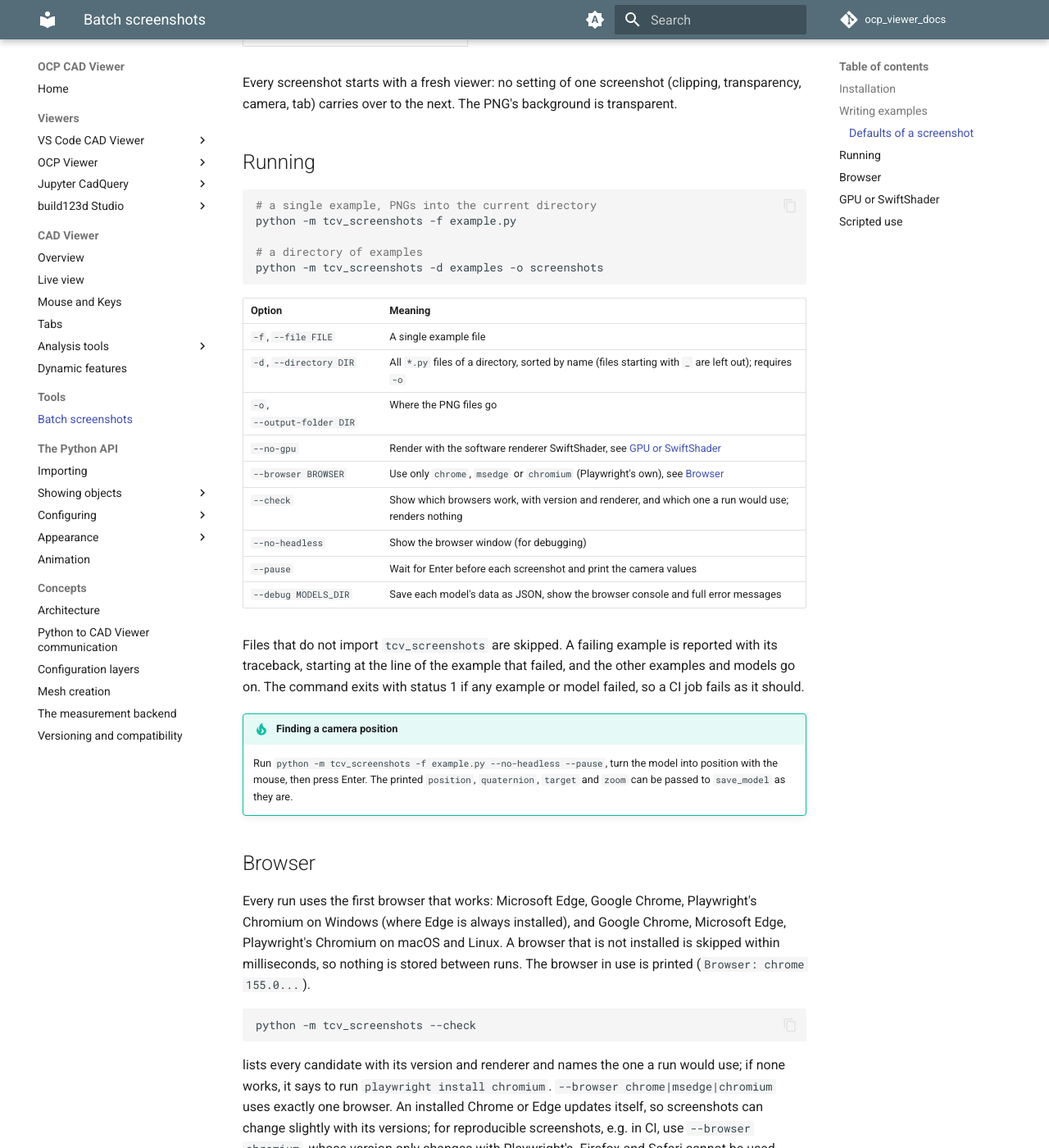
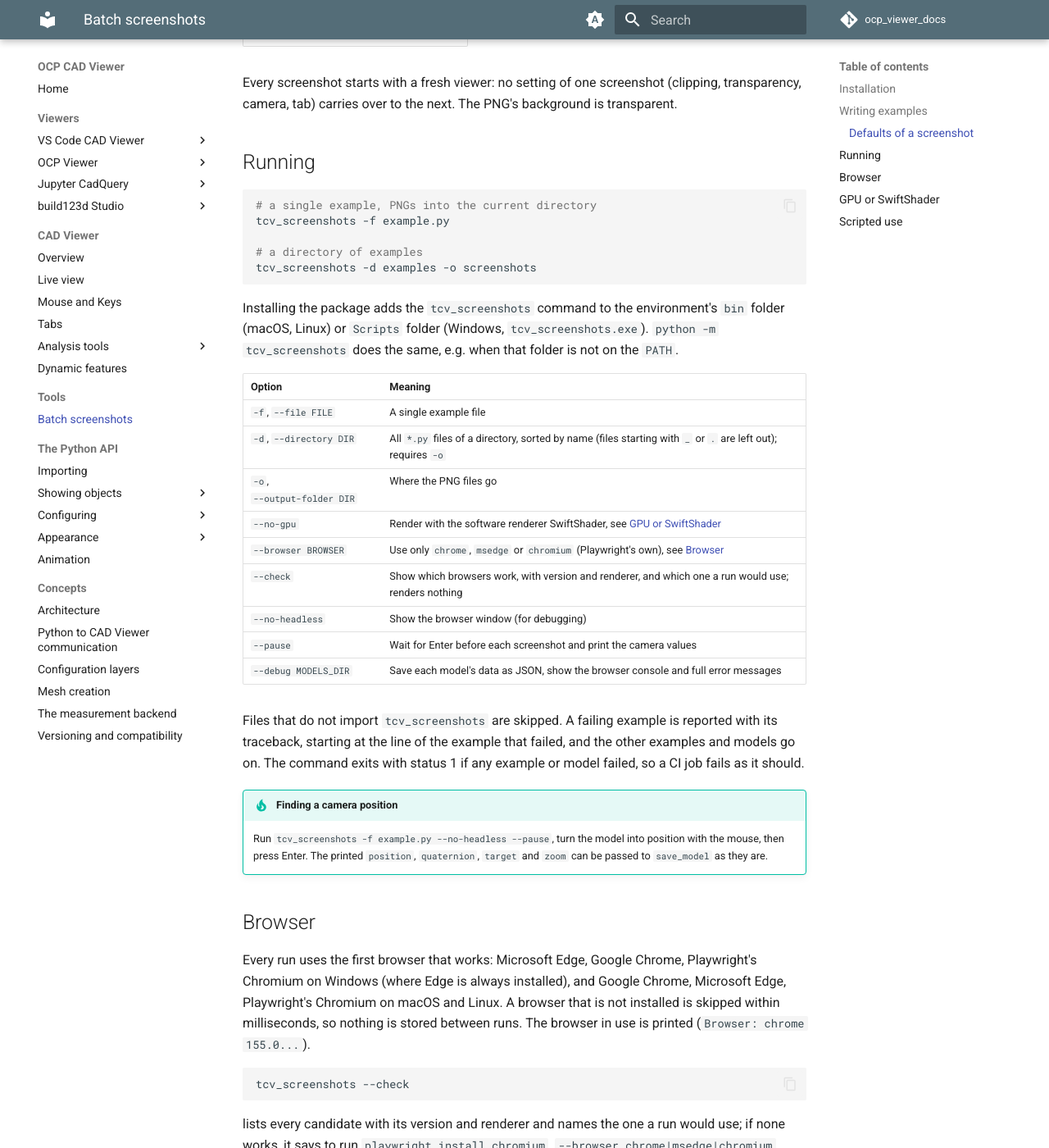
Before and after one commit to bernhard-42/ocp_viewer_docs, an MkDocs documentation site: the page built from docs/tools/tcv_screenshots.md, in a window 1280 px wide and 1400 px high, scrolled down 2376 px. Shown: the whole window at 82% size. Built offline with MkDocs 1.6.1 and Material for MkDocs 9.7.7, drawn with Linux system fonts in a browser that asks for light colours; comment, search, counter and statistics services are not loaded; some of the changed text lies outside the part shown.

Commit message:
Batch screenshots: the tcv_screenshots command
Co-Authored-By: Claude Opus 5.5 <noreply@anthropic.com>

````diff
--- a/docs/tools/tcv_screenshots.md
+++ b/docs/tools/tcv_screenshots.md
@@ -88,16 +88,18 @@ Every screenshot starts with a fresh viewer: no setting of one screenshot (clipp
 
 ```bash
 # a single example, PNGs into the current directory
-python -m tcv_screenshots -f example.py
+tcv_screenshots -f example.py
 
 # a directory of examples
-python -m tcv_screenshots -d examples -o screenshots
+tcv_screenshots -d examples -o screenshots
 ```
+
+Installing the package adds the `tcv_screenshots` command to the environment's `bin` folder (macOS, Linux) or `Scripts` folder (Windows, `tcv_screenshots.exe`). `python -m tcv_screenshots` does the same, e.g. when that folder is not on the `PATH`.
 
 | Option                     | Meaning |
 | -------------------------- | ------- |
 | `-f`, `--file FILE`        | A single example file |
-| `-d`, `--directory DIR`    | All `*.py` files of a directory, sorted by name (files starting with `_` are left out); requires `-o` |
+| `-d`, `--directory DIR`    | All `*.py` files of a directory, sorted by name (files starting with `_` or `.` are left out); requires `-o` |
 | `-o`, `--output-folder DIR` | Where the PNG files go |
 | `--no-gpu`                 | Render with the software renderer SwiftShader, see [GPU or SwiftShader](#gpu-or-swiftshader) |
 | `--browser BROWSER`        | Use only `chrome`, `msedge` or `chromium` (Playwright's own), see [Browser](#browser) |
@@ -110,14 +112,14 @@ Files that do not import `tcv_screenshots` are skipped. A failing example is rep
 
 !!! tip "Finding a camera position"
 
-    Run `python -m tcv_screenshots -f example.py --no-headless --pause`, turn the model into position with the mouse, then press Enter. The printed `position`, `quaternion`, `target` and `zoom` can be passed to `save_model` as they are.
+    Run `tcv_screenshots -f example.py --no-headless --pause`, turn the model into position with the mouse, then press Enter. The printed `position`, `quaternion`, `target` and `zoom` can be passed to `save_model` as they are.
 
 ## Browser
 
 Every run uses the first browser that works: Microsoft Edge, Google Chrome, Playwright's Chromium on Windows (where Edge is always installed), and Google Chrome, Microsoft Edge, Playwright's Chromium on macOS and Linux. A browser that is not installed is skipped within milliseconds, so nothing is stored between runs. The browser in use is printed (`Browser: chrome 155.0...`).
 
 ```bash
-python -m tcv_screenshots --check
+tcv_screenshots --check
 ```
 
 lists every candidate with its version and renderer and names the one a run would use; if none works, it says to run `playwright install chromium`. `--browser chrome|msedge|chromium` uses exactly one browser. An installed Chrome or Edge updates itself, so screenshots can change slightly with its versions; for reproducible screenshots, e.g. in CI, use `--browser chromium`, whose version only changes with Playwright's. Firefox and Safari cannot be used.
@@ -142,7 +144,7 @@ Without a usable GPU, Chromium falls back to SwiftShader and a warning says so.
 - name: Generate screenshots
   run: |
     playwright install chromium
-    python -m tcv_screenshots -d examples -o screenshots --browser chromium --no-gpu
+    tcv_screenshots -d examples -o screenshots --browser chromium --no-gpu
 ```
 
 The repository's [workflow](https://github.com/bernhard-42/tcv_screenshots/blob/main/.github/workflows/screenshots.yml) runs this on Linux, macOS and Windows.
````
